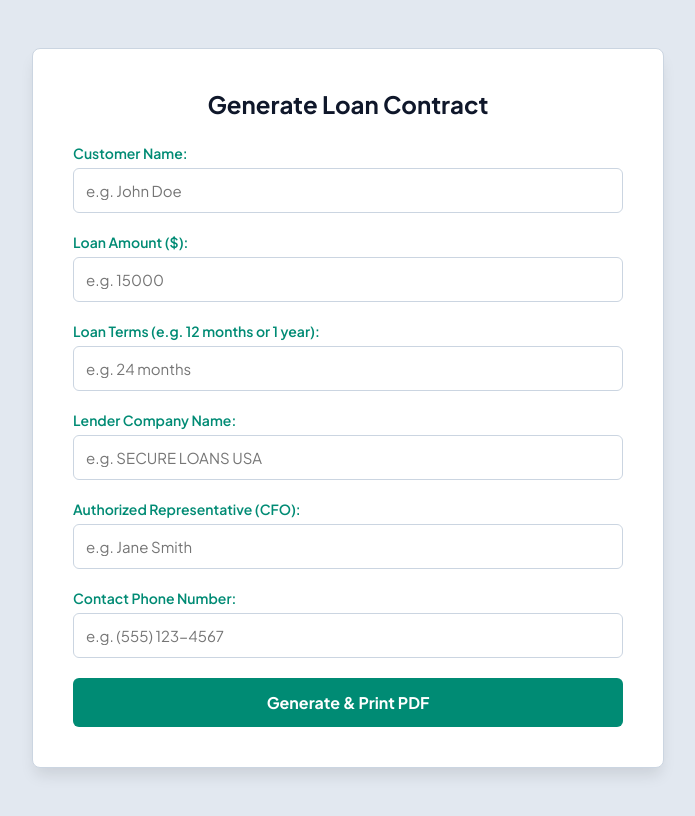
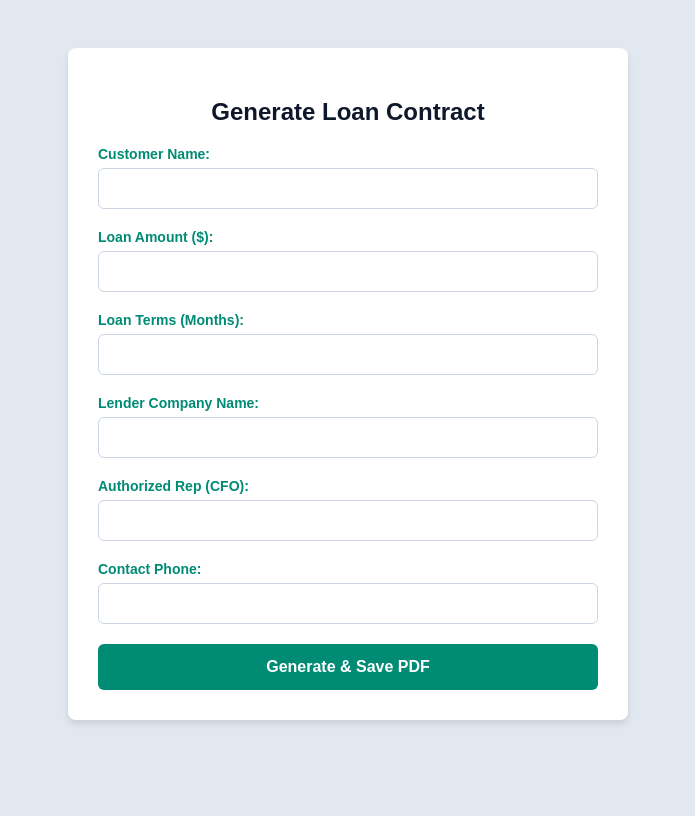
Before and after one commit to newhero01/contra, a PHP site: page / in a window 1280 px wide. Shown: the whole page, without its empty margins (292-987 px from the left). After the commit the page ends 724 px from the top, so only its background shows below. Run offline with PHP 8.4, Linux system fonts and the light colour scheme.

Commit message:
Update index.php

```diff
--- a/index.php
+++ b/index.php
@@ -5,68 +5,86 @@
 $FIXED_APR = 4.99;
 $FIXED_FEES = 15.00;
 
-$contract_html = "";
+$final_html = "";
 
 // ==========================================
-// APPLICATION LOGIC (Runs when form is submitted)
+// EXACT PYTHON LOGIC TRANSLATED TO PHP
 // ==========================================
-if ($_SERVER["REQUEST_METHOD"] == "POST") {
-    // 1. Get user inputs from the web form
-    $customer_name = htmlspecialchars($_POST['Customer_Name'] ?? '');
-    $amount_raw = floatval($_POST['amount'] ?? 0);
-    $time_raw = htmlspecialchars($_POST['time'] ?? '');
-    $lender_name = htmlspecialchars($_POST['Lender_name'] ?? '');
-    $cfo = htmlspecialchars($_POST['CFO'] ?? '');
-    $phone = htmlspecialchars($_POST['Phone'] ?? '');
 
-    // 2. Parse time to months
-    $months = 12;
-    if (preg_match('/[\d.]+/', $time_raw, $matches)) {
+function parse_time_to_months($time_str) {
+    $time_clean = strtolower(trim($time_str));
+    if (preg_match('/[\d.]+/', $time_clean, $matches)) {
         $val = floatval($matches[0]);
-        $months = (stripos($time_raw, 'y') !== false || stripos($time_raw, 'year') !== false) ? intval($val * 12) : intval($val);
+        return (strpos($time_clean, 'y') !== false || strpos($time_clean, 'year') !== false) ? intval($val * 12) : intval($val);
     }
-    if ($months <= 0) $months = 12; // fallback
-
-    // 3. Calculate EMI
-    $r = ($FIXED_APR / 100.0) / 12.0;
-    $emi = 0.0;
-    if ($months > 0 && $amount_raw > 0) {
-        if ($r == 0) {
-            $emi = $amount_raw / $months;
-        } else {
-            $emi = $amount_raw * $r * pow(1 + $r, $months) / (pow(1 + $r, $months) - 1);
-        }
+    return 12;
 }
 
-    // 4. Generate Dynamic Amortization Table
-    $schedule_html = "";
-    if ($months > 0 && $amount_raw > 0) {
-        $schedule_html = '<table class="standard-table amortization-table"><thead><tr><th>Pmt #</th><th>Payment Amount</th><th>Principal Applied</th><th>Interest Applied</th><th>Remaining Balance</th></tr></thead><tbody>';
-        $balance = $amount_raw;
+function calculate_emi($principal, $months, $annual_rate) {
+    if ($months <= 0 || $principal <= 0) return 0.0;
+    $r = ($annual_rate / 100.0) / 12.0;
+    if ($r == 0) return $principal / $months;
+    return $principal * $r * pow(1 + $r, $months) / (pow(1 + $r, $months) - 1);
+}
+
+function generate_amortization_html($principal, $months, $emi, $annual_rate) {
+    if ($months <= 0 || $principal <= 0) {
+        return "<p><em>No amortization schedule available.</em></p>";
+    }
+
+    $html_parts = [
+        '<table class="standard-table amortization-table">',
+        '<thead><tr>',
+        '<th>Pmt #</th>',
+        '<th>Payment Amount</th>',
+        '<th>Principal Applied</th>',
+        '<th>Interest Applied</th>',
+        '<th>Remaining Balance</th>',
+        '</tr></thead><tbody>'
+    ];
+
+    $monthly_rate = ($annual_rate / 100.0) / 12.0;
+    $balance = $principal;
 
     for ($i = 1; $i <= $months; $i++) {
-            $interest_pmt = $balance * $r;
+        $interest_pmt = $balance * $monthly_rate;
         $principal_pmt = $emi - $interest_pmt;
         $balance -= $principal_pmt;
         if ($i == $months || $balance < 0) $balance = 0.0;
 
-            $schedule_html .= sprintf(
-                "<tr><td>%d</td><td>$%s</td><td>$%s</td><td>$%s</td><td>$%s</td></tr>",
-                $i,
-                number_format($emi, 2),
-                number_format($principal_pmt, 2),
-                number_format($interest_pmt, 2),
-                number_format($balance, 2)
-            );
+        $html_parts[] = "<tr>" .
+            "<td>{$i}</td>" .
+            "<td>$" . number_format($emi, 2) . "</td>" .
+            "<td>$" . number_format($principal_pmt, 2) . "</td>" .
+            "<td>$" . number_format($interest_pmt, 2) . "</td>" .
+            "<td>$" . number_format($balance, 2) . "</td>" .
+            "</tr>";
     }
-        $schedule_html .= '</tbody></table>';
-    } else {
-        $schedule_html = "<p><em>No amortization schedule available.</em></p>";
+    $html_parts[] = '</tbody></table>';
+    return implode("", $html_parts);
 }
 
-    // 5. The Exact Raw HTML Template from your Python Code
-    // (Using NOWDOC syntax '<<<'HTML' so PHP ignores the $ signs)
-    $raw_template = <<<'HTML'
+// ==========================================
+// HANDLE FORM SUBMISSION
+// ==========================================
+if ($_SERVER["REQUEST_METHOD"] == "POST") {
+
+    // Get inputs
+    $customer_name = trim($_POST['Customer_Name'] ?? '');
+    $raw_amount = floatval($_POST['amount'] ?? 0);
+    $raw_time = trim($_POST['time'] ?? '');
+    $lender_name = trim($_POST['Lender_name'] ?? '');
+    $cfo = trim($_POST['CFO'] ?? '');
+    $phone = trim($_POST['Phone'] ?? '');
+
+    // Calculations
+    $months = parse_time_to_months($raw_time);
+    $emi_val = calculate_emi($raw_amount, $months, $FIXED_APR);
+    $schedule_html = generate_amortization_html($raw_amount, $months, $emi_val, $FIXED_APR);
+
+    // EXACT HTML TEMPLATE FROM PYTHON CODE
+    // (Using NOWDOC <<<'HTML' so PHP does not accidentally modify the $ variables)
+    $CONTRACT_HTML = <<<'HTML'
 <!DOCTYPE html>
 <html lang="en">
 <head>
@@ -269,7 +287,7 @@ if ($_SERVER["REQUEST_METHOD"] == "POST") {
         }
     </style>
 </head>
-<body>
+<body onload="window.print()">
     <!-- FIXED WATERMARK -->
     <div class="watermark">CONFIDENTIAL</div>
 
@@ -437,78 +455,67 @@ if ($_SERVER["REQUEST_METHOD"] == "POST") {
 </html>
 HTML;
 
-    // 6. Map the placeholders to the submitted data
+    // Apply exact replacements just like the Python string replacer
     $replacements = [
         '$Customer_Name' => $customer_name,
-        '$amount' => "$" . number_format($amount_raw, 2),
+        '$amount' => "$" . number_format($raw_amount, 2),
         '$time' => $months . " months",
-        '$EMI' => "$" . number_format($emi, 2),
-        '$rate' => $FIXED_APR . "%",
-        '$Fees' => "$" . number_format($FIXED_FEES, 2),
         '$Lender_name' => $lender_name,
         '$CFO' => $cfo,
         '$Phone' => $phone,
+        '$EMI' => "$" . number_format($emi_val, 2),
+        '$rate' => $FIXED_APR . "%",
+        '$Fees' => "$" . number_format($FIXED_FEES, 2),
         '$Repayment_Schedule' => $schedule_html
     ];
 
-    // 7. Replace the Python placeholders with actual data
-    $contract_html = str_replace(array_keys($replacements), array_values($replacements), $raw_template);
-
-    // 8. Inject the auto-print script so it opens the PDF dialog instantly
-    $contract_html = str_replace('<body>', '<body onload="window.print()">', $contract_html);
+    $final_html = str_replace(array_keys($replacements), array_values($replacements), $CONTRACT_HTML);
 }
 ?>
 
-<!-- ==========================================
-// WEB FORM (Displayed when the user first visits the page)
-// ========================================== -->
-<?php if (empty($contract_html)): ?>
+<?php if (empty($final_html)): ?>
 <!DOCTYPE html>
 <html lang="en">
 <head>
     <meta charset="UTF-8">
-    <meta name="viewport" content="width=device-width, initial-scale=1.0">
     <title>Executive Contract Generator</title>
-    <link href="https://fonts.googleapis.com/css2?family=Plus+Jakarta+Sans:wght@400;500;600;700&display=swap" rel="stylesheet">
     <style>
-        body { font-family: 'Plus Jakarta Sans', sans-serif; background: #e2e8f0; padding: 40px 20px; color: #334155; }
-        .container { max-width: 550px; margin: auto; background: white; padding: 40px; border-radius: 8px; box-shadow: 0 10px 15px -3px rgba(0,0,0,0.1); border: 1px solid #cbd5e1; }
-        h2 { text-align: center; color: #0f172a; margin-top: 0; margin-bottom: 25px; }
+        body { font-family: sans-serif; background: #e2e8f0; padding: 40px; color: #334155; }
+        .container { max-width: 500px; margin: auto; background: white; padding: 30px; border-radius: 8px; box-shadow: 0 4px 6px rgba(0,0,0,0.1); }
+        h2 { text-align: center; color: #0f172a; }
         label { font-weight: 600; font-size: 14px; margin-bottom: 6px; display: block; color: #008B74; }
-        input { width: 100%; padding: 12px; margin-bottom: 20px; border: 1px solid #cbd5e1; border-radius: 6px; box-sizing: border-box; font-size: 15px; font-family: inherit; }
-        input:focus { outline: none; border-color: #008B74; box-shadow: 0 0 0 3px rgba(0, 139, 116, 0.1); }
-        button { width: 100%; background: #008B74; color: white; padding: 14px; border: none; border-radius: 6px; cursor: pointer; font-size: 16px; font-weight: 700; font-family: inherit; transition: background 0.2s; }
+        input { width: 100%; padding: 12px; margin-bottom: 20px; border: 1px solid #cbd5e1; border-radius: 6px; box-sizing: border-box; }
+        button { width: 100%; background: #008B74; color: white; padding: 14px; border: none; border-radius: 6px; cursor: pointer; font-size: 16px; font-weight: bold; }
         button:hover { background: #006b5a; }
     </style>
 </head>
 <body>
     <div class="container">
         <h2>Generate Loan Contract</h2>
-        <form method="post" action="">
+        <form method="post">
             <label>Customer Name:</label>
-            <input type="text" name="Customer_Name" placeholder="e.g. John Doe" required>
+            <input type="text" name="Customer_Name" required>
 
             <label>Loan Amount ($):</label>
-            <input type="number" step="0.01" name="amount" placeholder="e.g. 15000" required>
+            <input type="number" step="0.01" name="amount" required>
 
-            <label>Loan Terms (e.g. 12 months or 1 year):</label>
-            <input type="text" name="time" placeholder="e.g. 24 months" required>
+            <label>Loan Terms (Months):</label>
+            <input type="text" name="time" required>
 
             <label>Lender Company Name:</label>
-            <input type="text" name="Lender_name" placeholder="e.g. SECURE LOANS USA" required>
+            <input type="text" name="Lender_name" required>
 
-            <label>Authorized Representative (CFO):</label>
-            <input type="text" name="CFO" placeholder="e.g. Jane Smith" required>
+            <label>Authorized Rep (CFO):</label>
+            <input type="text" name="CFO" required>
 
-            <label>Contact Phone Number:</label>
-            <input type="text" name="Phone" placeholder="e.g. (555) 123-4567" required>
+            <label>Contact Phone:</label>
+            <input type="text" name="Phone" required>
 
-            <button type="submit">Generate & Print PDF</button>
+            <button type="submit">Generate & Save PDF</button>
         </form>
     </div>
 </body>
 </html>
 <?php else: ?>
-    <!-- If the form was submitted, output the final calculated HTML contract -->
-    <?php echo $contract_html; ?>
+    <?php echo $final_html; ?>
 <?php endif; ?>
```
Lines whose indentation alone changed are shown as unchanged.
